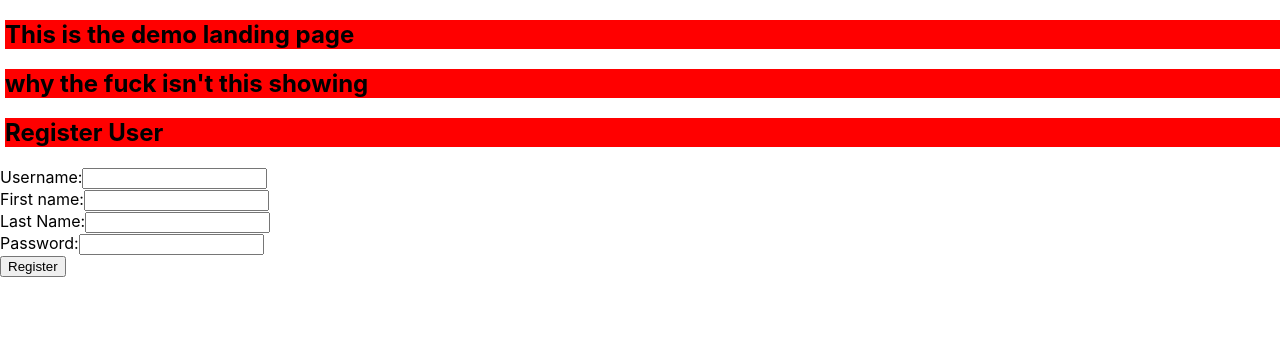
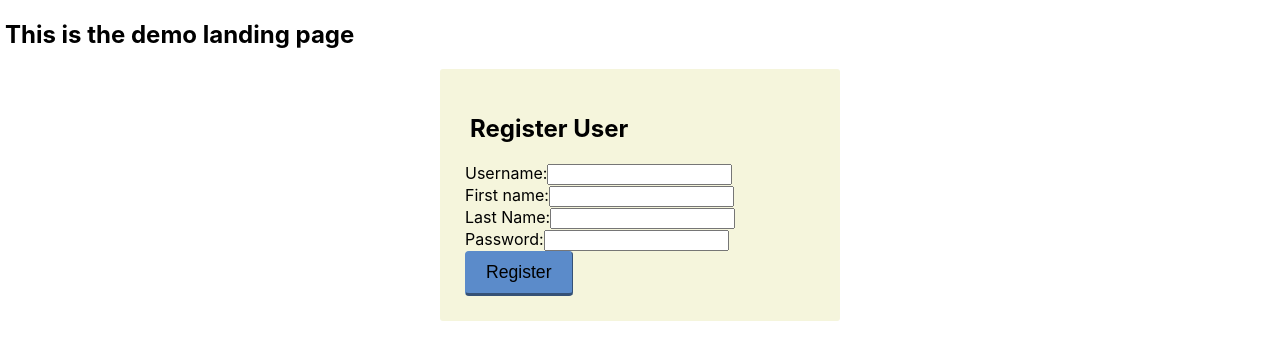
Before and after one commit to yemluck/timesheet, a React (Create React App) app: page / in a window 1280 px wide. Shown: the top 360 px of the page. Built offline with nearby package versions, Linux system fonts and the light colour scheme.

Commit message:
styled registration page

```diff
--- a/src/components/LandingPage/LandingPage.css
+++ b/src/components/LandingPage/LandingPage.css
@@ -1,4 +1,3 @@
 h2 {
-  background-color: red;
   margin-left: 5px;
 }
--- a/src/components/LandingPage/LandingPage.jsx
+++ b/src/components/LandingPage/LandingPage.jsx
@@ -1,10 +1,9 @@
 import React, {useState} from 'react';
-import './LandingPage.css'
+import './LandingPage.css';
 function LandingPage() {
   return(
     <div>
       <h2>This is the demo landing page</h2>
-      <h2> why the fuck isn't this showing</h2>
     </div>
   )
 }// end function LandingPage
--- /dev/null
+++ b/src/components/Register/RegisterForm.css
@@ -0,0 +1,27 @@
+.registerContainer {
+  box-sizing: border-box;
+  width: 400px;
+  max-width: 100%;
+  padding: 25px;
+  margin: 0 auto 20px;
+  background-color: beige;
+  border-radius: 3px;
+  box-shadow: 0 1ox 2px black;
+
+}
+
+.registerBtn {
+  display: inline-block;
+  padding: 10px 20px 10px;
+  border-color: #5b8bca;
+  background-color: #5b8bca;
+  font-size: 1.1rem;
+  outline:0;
+  cursor: pointer;
+  border-width: 1px 1px 3px;
+  border-radius: 4px;
+}
+
+.registerBtn:hover {
+  background-color: antiquewhite;
+}
--- a/src/components/Register/RegisterForm.jsx
+++ b/src/components/Register/RegisterForm.jsx
@@ -1,5 +1,6 @@
 import React, { useState } from 'react';
 import { useDispatch, useSelector } from 'react-redux';
+import './RegisterForm.css'
 
 
 
@@ -25,7 +26,7 @@ function RegisterForm(){
     }) // end dispatch
   } // end registerUser
   return (
-    <form onSubmit ={registerUser}>
+    <form className="registerContainer" onSubmit ={registerUser}>
       <h2>Register User</h2>
       {/* {errors.registrationMessage && (
         <h3 className="alert" role="alert">
@@ -84,7 +85,7 @@ function RegisterForm(){
         </label>
       </div>
       <div>
-        <input className="btn" type="submit" name="submit" value="Register" />
+        <input className="registerBtn" type="submit" name="submit" value="Register" />
       </div>
 
 
```
